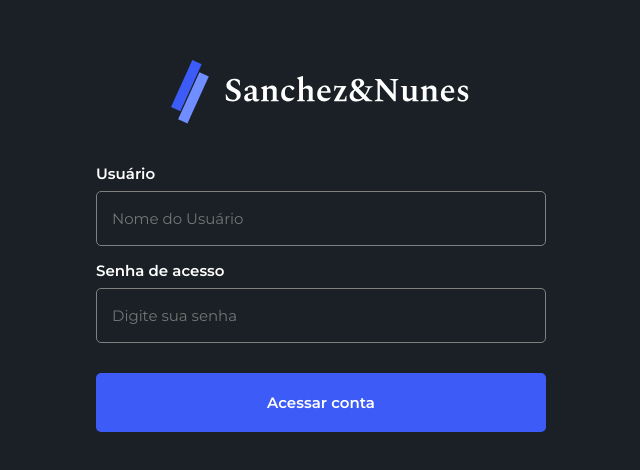
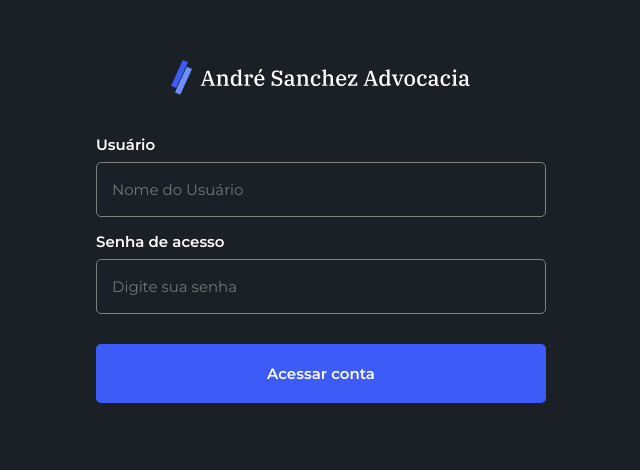
Before and after one commit to moraislucas/sanchez_nunes, a Vue app: page /admin-adv in a window 1280 px wide. Shown: the top 470 px of the page, without its empty margins (319-959 px from the left). Built offline with nearby package versions, Linux system fonts and the light colour scheme.

Commit message:
logo admin | url api

```diff
--- a/src/components/Login.vue
+++ b/src/components/Login.vue
@@ -1,8 +1,6 @@
 <template>
   <div>
-    <router-link to="/"
-      ><img src="@/assets/logo-footer.svg" alt="Logo"
-    /></router-link>
+    <router-link to="/"><img src="@/assets/logo.svg" alt="Logo" /></router-link>
 
     <p v-if="show_error" class="error" data-anima="top">
       Os dados de acesso estão incorretos. Tente novamente
--- a/src/services.js
+++ b/src/services.js
@@ -1,7 +1,7 @@
 import axios from 'axios';
 
 // const url = 'http://paulofelipe-001-site1.htempurl.com/api/';
-const url = 'http://www.sanchezenunes.kinghost.net/api/';
+const url = 'https://www.sanchezenunes.com/api/';
 const axiosInstance = axios.create({
   baseURL: url,
 });
```
